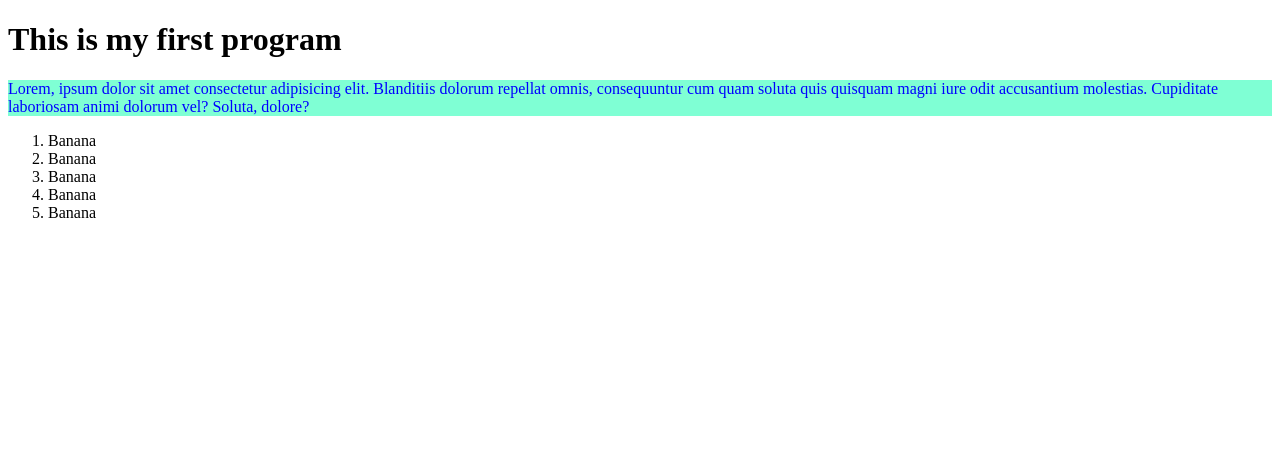
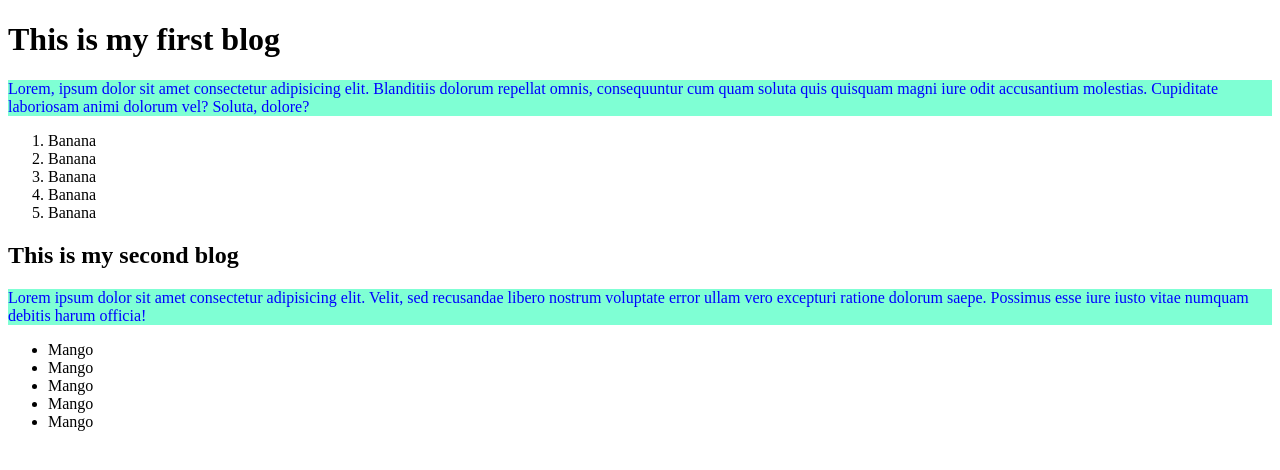
Before and after one commit to fozia-lucky/first-program, a plain HTML site: page index.html in a window 1280 px wide. Drawn offline with Linux system fonts and the light colour scheme.

Commit message:
second commit

```diff
--- a/index.html
+++ b/index.html
@@ -13,7 +13,7 @@
     </style>
 </head>
 <body>
-    <h1>This is my first program</h1>
+<h1>This is my first blog</h1>
     <p>Lorem, ipsum dolor sit amet consectetur adipisicing elit. Blanditiis dolorum repellat omnis, consequuntur cum quam soluta quis quisquam magni iure odit accusantium molestias. Cupiditate laboriosam animi dolorum vel? Soluta, dolore?</p>
     <ol>
         <li>Banana</li>
@@ -22,5 +22,14 @@
         <li>Banana</li>
         <li>Banana</li>
     </ol>
+    <h2>This is my second blog</h2>
+    <p>Lorem ipsum dolor sit amet consectetur adipisicing elit. Velit, sed recusandae libero nostrum voluptate error ullam vero excepturi ratione dolorum saepe. Possimus esse iure iusto vitae numquam debitis harum officia!</p>
+    <ul>
+        <li>Mango</li>
+        <li>Mango</li>
+        <li>Mango</li>
+        <li>Mango</li>
+        <li>Mango</li>
+    </ul>
 </body>
 </html>
```
